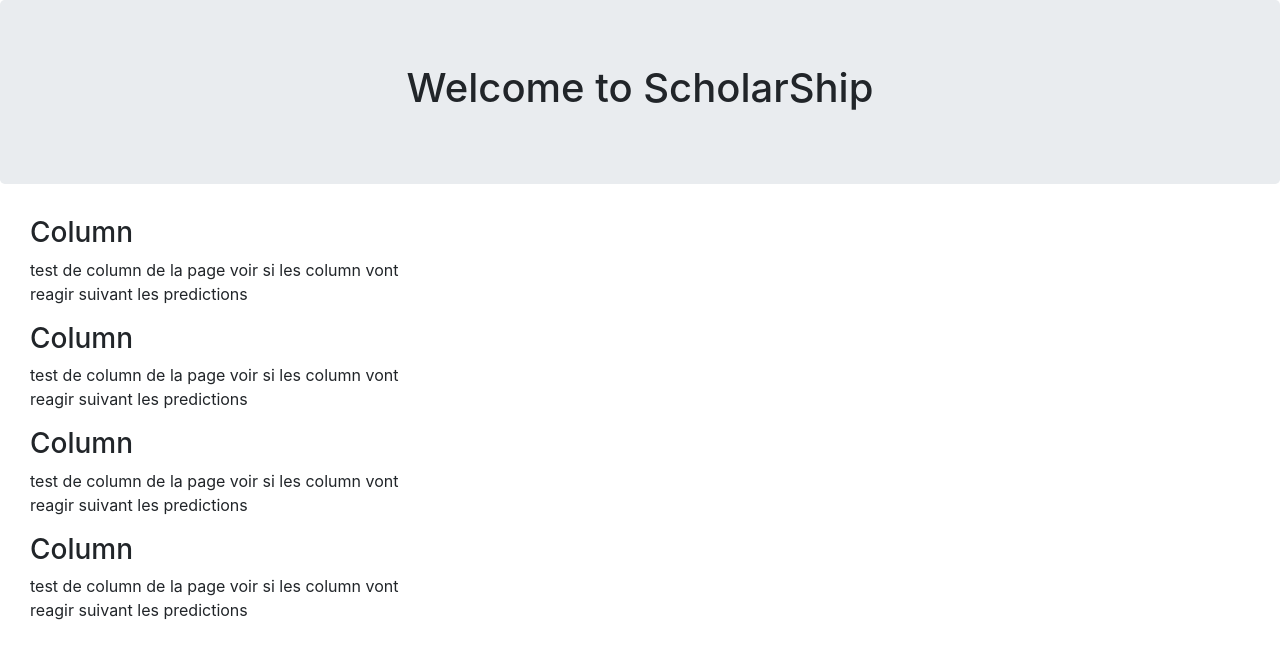
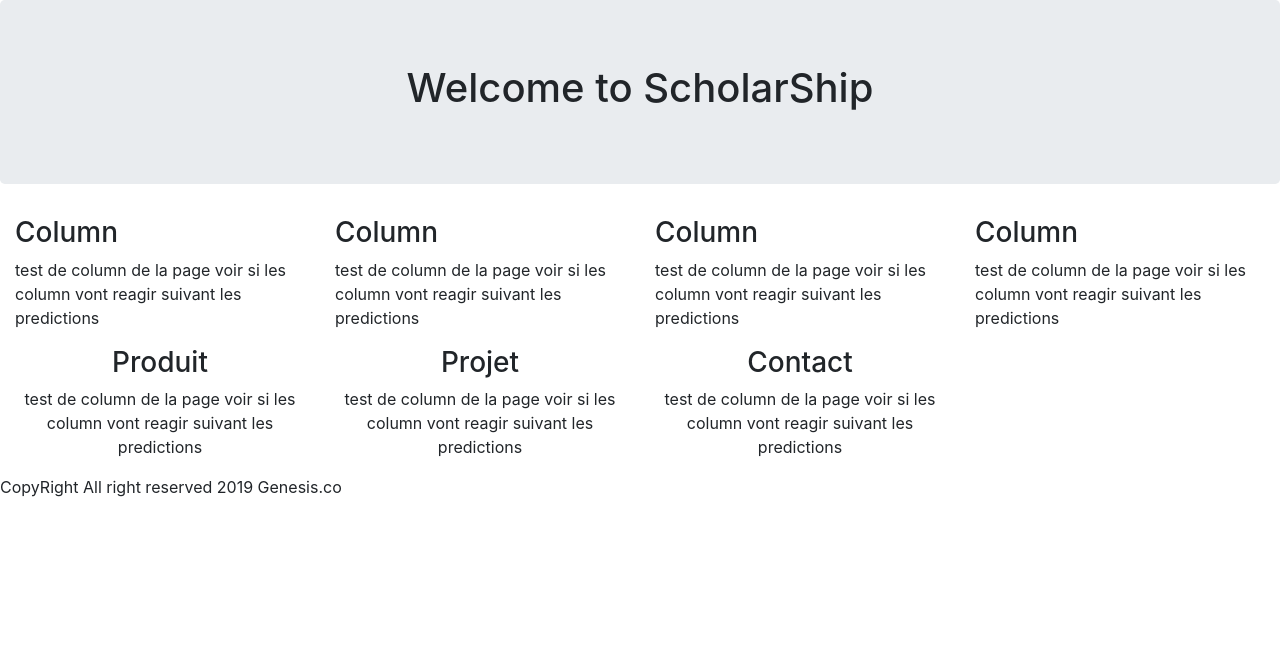
Before and after one commit to Eel2000/ScholarTemplaleDesign, a plain HTML site: page Index.html in a window 1280 px wide. Drawn offline with Linux system fonts and the light colour scheme.

Commit message:
ajout des columns et du footer

```diff
--- a/Index.html
+++ b/Index.html
@@ -14,24 +14,43 @@
             <h1>Welcome to ScholarShip</h1>
        </div>
        <div class="container-fluid">
-           <div class="rows">
-                <div class="col-sm-4">
+           <div class="row">
+                <div class="col-sm-3">
                     <h3>Column</h3>
                     <p>test de column de la page voir si les column vont reagir suivant les predictions</p>
                 </div>
-                <div class="col-sm-4">
+                <div class="col-sm-3">
                     <h3>Column</h3>
                     <p>test de column de la page voir si les column vont reagir suivant les predictions</p>
                 </div>
-                <div class="col-sm-4">
+                <div class="col-sm-3">
                     <h3>Column</h3>
                     <p>test de column de la page voir si les column vont reagir suivant les predictions</p>
                 </div>
-                <div class="col-sm-4">
+                <div class="col-sm-3">
                     <h3>Column</h3>
                     <p>test de column de la page voir si les column vont reagir suivant les predictions</p>
                 </div>
             </div>
         </div>
     </body>
+    <footer>
+        <div class="container-fluid text-center">
+            <div class="row">
+                <div class="col-sm-3">
+                    <h3>Produit</h3>
+                    <p>test de column de la page voir si les column vont reagir suivant les predictions</p>
+                </div>
+                <div class="col-sm-3">
+                    <h3>Projet</h3>
+                    <p>test de column de la page voir si les column vont reagir suivant les predictions</p>
+                </div>
+                <div class="col-sm-3">
+                    <h3>Contact</h3>
+                    <p>test de column de la page voir si les column vont reagir suivant les predictions</p>
+                </div>
+            </div>
+        </div>
+        <p class="thumbnail">CopyRight All right reserved 2019 Genesis.co</p>
+    </footer>
 </html>
```
Also changed, not shown: 1 other file.
